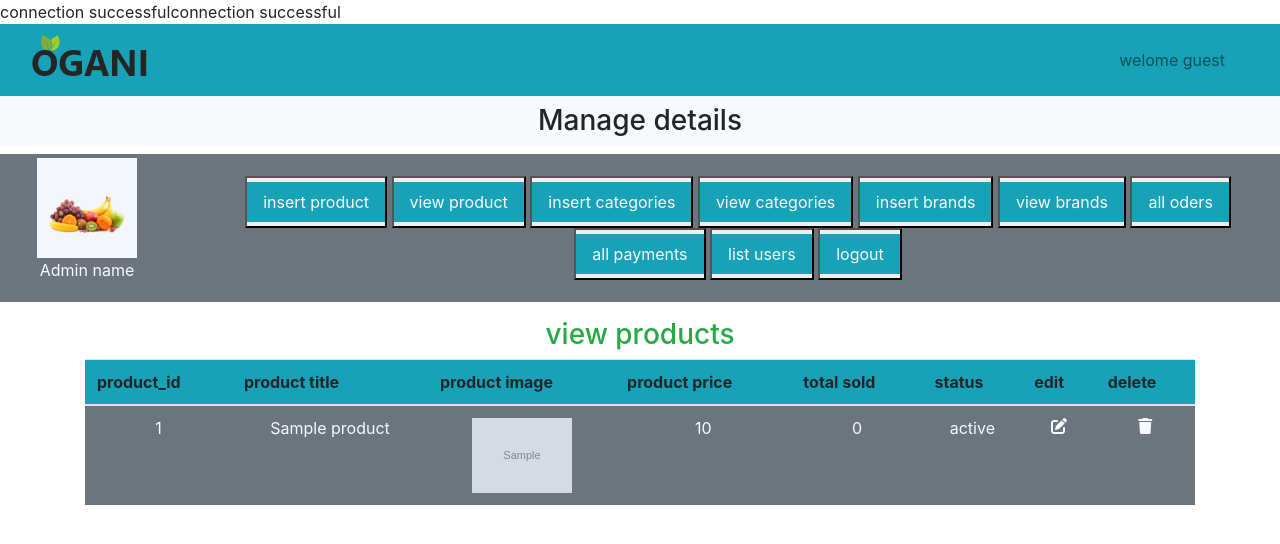
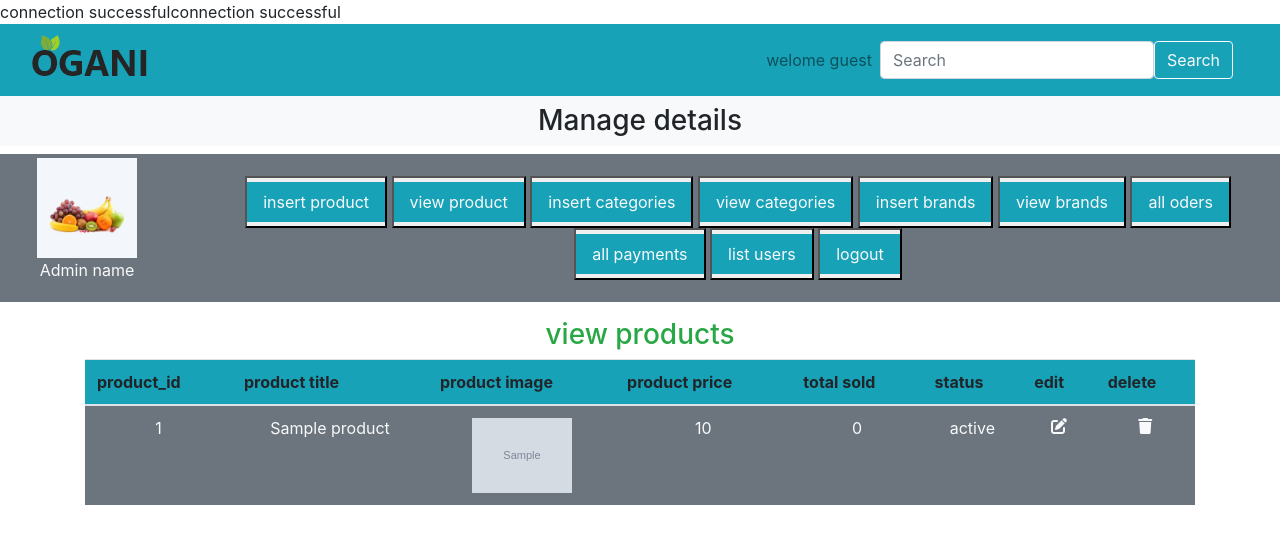
Before and after one commit to imane-qandyl/ecomerce-website, a PHP site: page /admin_area/index.php?view_products in a window 1280 px wide. Shown: the top 544 px of the page. Run offline with PHP 8.4, Linux system fonts and the light colour scheme; the visitor is signed in with stand-in values (Sample User, id 1); tables that the repository leaves empty or names only in its code hold one stand-in row (values such as "Sample post"); grey boxes marked "Sample" are stand-in pictures.

Commit message:
add modification

```diff
--- a/admin_area/index.php
+++ b/admin_area/index.php
@@ -8,6 +8,8 @@ if(!isset($_SESSION['var'])){
     if(isset($_POST['logout'])){
             unset($_SESSION['var']);
         }
+
+
 
 
 ?>
@@ -47,6 +49,10 @@ if(!isset($_SESSION['var'])){
                         <a href=""class="nav-link">welome guest</a>
                     </li>
                   </ul>
+                  <form class="d-flex" role="search">
+                  <input class="form-control me-2" type="search" placeholder="Search" aria-label="Search"name="search">
+                  <button class="btn btn-outline-light" type="submit">Search</button>
+                </form>
 </nav>
           </div>
       </nav>
@@ -98,5 +104,8 @@ if(!isset($_SESSION['var'])){
   </div>
 
 <script src="bootstrap/bootstrap-4.0.0-dist/js/bootstrap.bundle.js"integrity="sha384-OERcA2EqjJCMA+/3y+gxIOqMEjwtxJY7qPCqsdltbNJuaOe923+mo//f6V8Qbsw3" crossorigin="anonymous"></script>
+
+
+
 </body>
 </html>
--- a/admin_area/view_products.php
+++ b/admin_area/view_products.php
@@ -5,7 +5,33 @@ if(isset($_GET['d'])){
     $veref=mysqli_query($con,$delete);
     echo"suprrimer";
 }
+$req="select * from product";
+if(isset($_REQUEST["search"])){
+  $req.=" WHERE title like ('% ".$_REQUEST["search"]."%') OR description like ('%".$_REQUEST["search"]."%')";
+}
+if(!isset($_REQUEST['search'])){
+    $_REQUEST['search']="";
+}
+if(isset($_GET['p'])){
+    $nump=$_GET['p'];
+}
+else{
+    $nump=1;
+}
+$con=mysqli_connect('localhost','root','','Mystore');
+$res=mysqli_query($con,$req);
+if(mysqli_num_rows($res)){
+  $rowspage=10;
+  $total=mysqli_num_rows($res);
+  $nbp=ceil($total/$rowspage);
+  $from=(($nump-1)*$rowspage)+1;
+  $req.="limit $from,$rowspage";
+  $res=mysqli_query($con,$req);
+
+
+
 ?>
+
    <h3 class="text-center text-success">view products</h3>
     <table class="table table-bordered-mt-5">
         <thead class="bg-info">
@@ -44,9 +70,30 @@ $number++;
 <td><a href="index.php?view_products=1&d=1&id=<?=$row['product_id']?>"class='text-light'><i class='fa-solid fa-trash'></i></a></td>
 </tr>
 <?php
-}
+}}
+
             ?>
 
 
         </tbody>
     </table>
+    <nav aria-label="Page navigation example">
+  <ul class="pagination">
+    <!-- <li class="page-item"><a class="page-link" href="#">Previous</a></li>
+    <li class="page-item"><a class="page-link" href="#">1</a></li>
+    <li class="page-item"><a class="page-link" href="#">2</a></li>
+    <li class="page-item"><a class="page-link" href="#">3</a></li>
+    <li class="page-item"><a class="page-link" href="#">4</a></li>
+    <li class="page-item"><a class="page-link" href="#">5</a></li>
+    <li class="page-item"><a class="page-link" href="#">6</a></li>
+    <li class="page-item"><a class="page-link" href="#">7</a></li>
+    <li class="page-item"><a class="page-link" href="#">8</a></li>
+    <li class="page-item"><a class="page-link" href="#">9</a></li>
+    <li class="page-item"><a class="page-link" href="#">10</a></li>
+    <li class="page-item"><a class="page-link" href="#">Next</a></li> -->
+    <?php
+for($p=1;$p<$nbp;$p++){
+   ?> <li class="page-item"><a class="page-link" href="view_products.php?p=<?=$p?>&search=<?=$_REQUEST["search"]?>"><?=$p?></a></li>
+<?php }?>
+</ul>
+</nav>
--- a/index.php
+++ b/index.php
@@ -1,6 +1,7 @@
   <?php
 include('./include/connect.php');
 include('./functions/common_function.php');
+
 ?>
 <!DOCTYPE html>
 <html lang="en">
@@ -10,7 +11,7 @@ include('./functions/common_function.php');
     <meta name="viewport" content="width=device-width, initial-scale=1.0">
     <title>Document</title>
     <link rel="stylesheet" href="bootstrap/css/bootstrap.min.css"rel="stylesheet">
-    <link rel="stylesheet" href="https://cdnjs.cloudflare.com/ajax/libs/font-awesome/6.2.1/css/all.min.css" integrity="sha384-Zenh87qX5JnK2Jl0vWa8Ck2rdkQ2Bzep5IDxbcnCeuOxjzrPF/et3URy9Bv1WTRi" crossorigin="anonymous">
+    <link rel="stylesheet" href="boostrap/css/all.min.css" integrity="sha384-Zenh87qX5JnK2Jl0vWa8Ck2rdkQ2Bzep5IDxbcnCeuOxjzrPF/et3URy9Bv1WTRi" crossorigin="anonymous">
 
     <link rel="stylesheet" href="css/style.css">
 
@@ -47,7 +48,7 @@ include('./functions/common_function.php');
                   </li>
                 </ul>
                 <form class="d-flex" role="search">
-                  <input class="form-control me-2" type="search" placeholder="Search" aria-label="Search">
+                  <input class="form-control me-2" type="search" placeholder="Search" aria-label="Search"name="search">
                   <button class="btn btn-outline-light" type="submit">Search</button>
                 </form>
               </div>
```
Also changed, not shown: product_image/product-details-1.jpg (added), product_image/product-details-2.jpg (added), product_image/product-details-3.jpg (added), product_image/thumb-1.jpg (added), product_image/thumb-4.jpg (added).
